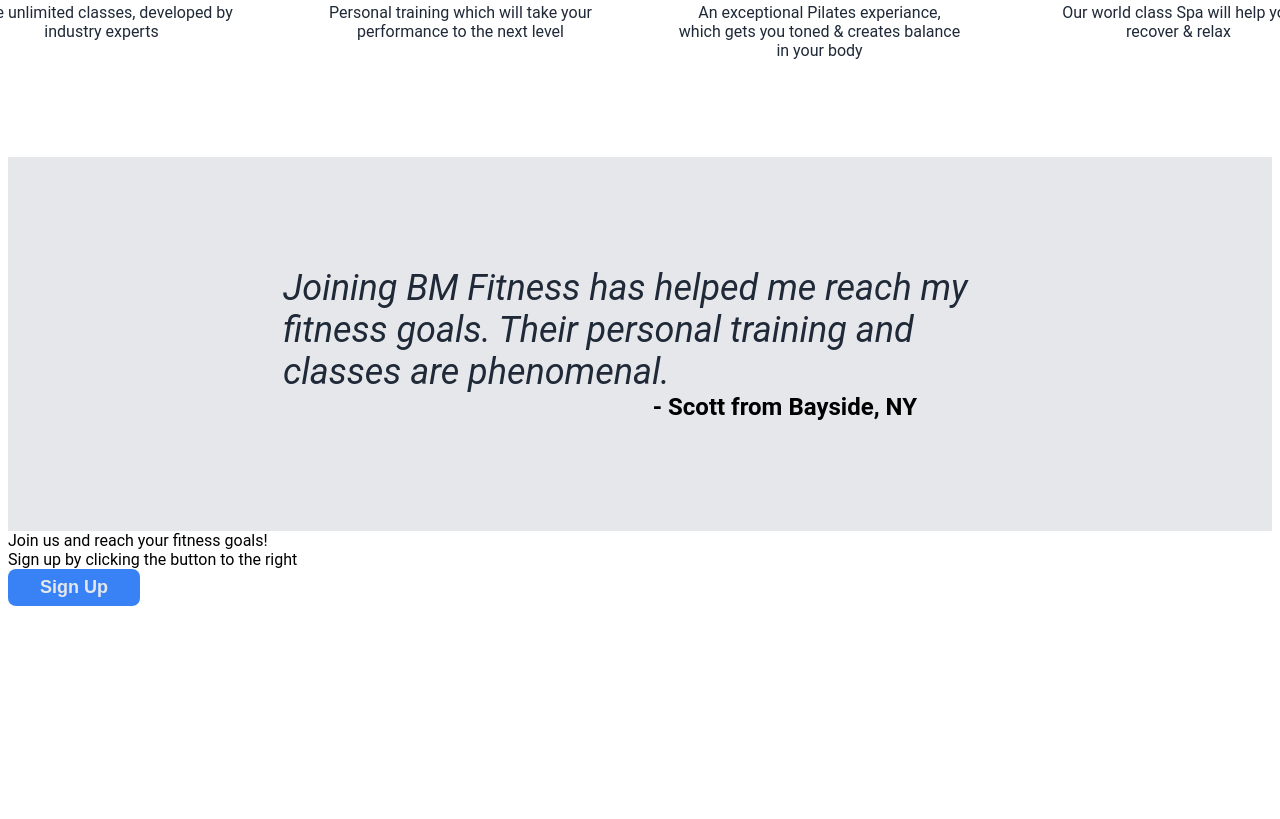
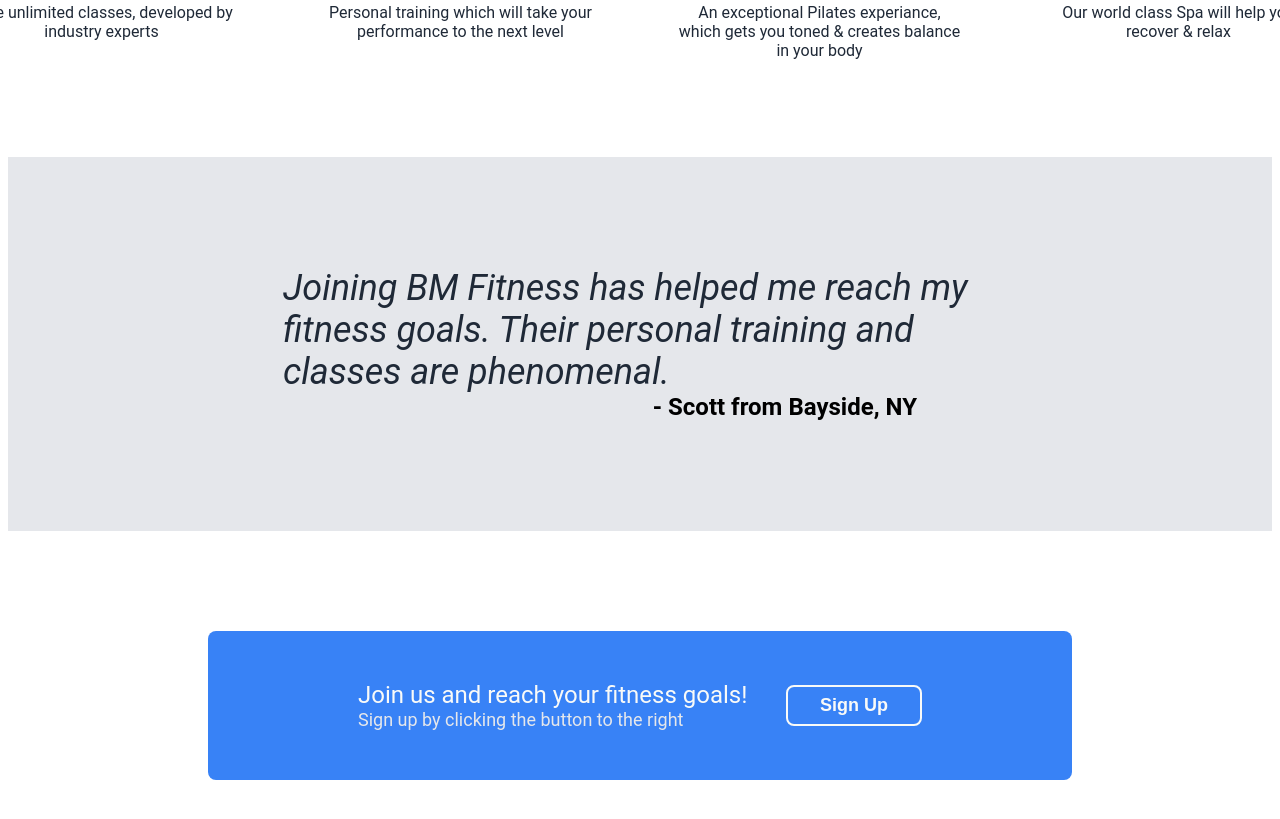
Before and after one commit to MarkoM71/odin-foundations-landing-page, a plain HTML site: page index.html in a window 1280 px wide. Shown: the part 923-1742 px from the top of the page. Before the commit the page ends 1537 px from the top, so only its background shows below. Drawn offline with Linux system fonts and the light colour scheme.

Commit message:
Finish fourth section.

```diff
--- a/index.html
+++ b/index.html
@@ -56,10 +56,12 @@
         </div>
     </div>
     <div class="fourth">
-        <div>
-            <div>Join us and reach your fitness goals!</div>
-            <div>Sign up by clicking the button to the right</div>
-            <button>Sign Up</button>
+        <div class="container-fourth">
+            <div class="call-to-action">
+                <div class="join">Join us and reach your fitness goals!</div>
+                <div class="sign-up">Sign up by clicking the button to the right</div>
+            </div>
+        <button class="last-button">Sign Up</button>
         </div>
     </div>
 </body>
--- a/style.css
+++ b/style.css
@@ -79,7 +79,7 @@
     background-color: #3882F6;
     font-size: 18px;
     font-weight: bolder;
-    color: #E5E7EB;
+    color: #F9FAF8;
 }
 
 .second {
@@ -145,3 +145,39 @@
     font-weight: bold;
     margin-right: 80px;
 }
+
+.container-fourth {
+    display: flex;
+    justify-content: space-between;
+    align-items: center;
+    /* margin: 100px 100px;  */
+    background-color: #3882F6;
+    margin: 100px 200px;
+    padding: 50px 150px;
+    border-radius: 8px;
+}
+
+.call-to-action {
+    display: flex;
+    flex-direction: column;
+}
+
+.join {
+    font-size: 24px;
+    color: #F9FAF8;
+}
+
+.sign-up {
+    font-size: 18px;
+    color: #E5E7EB;
+}
+
+.last-button {
+    border: 2px solid #F9FAF8;
+}
+
+/*.fourth {
+    display: flex;
+    justify-content: center;
+    align-items: center;
+}*/
```
